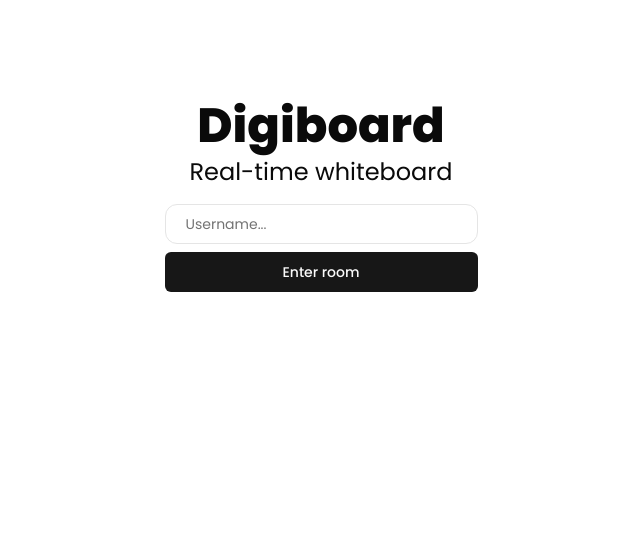
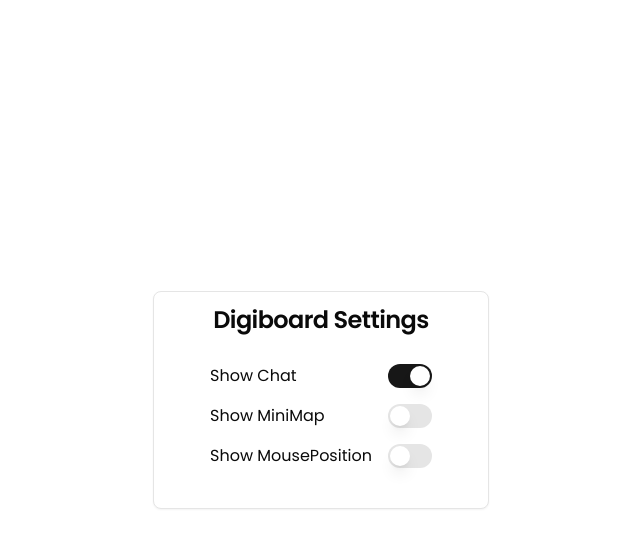
Before and after one commit to Shishir435/digiboard, a Next.js app: page /settings in a window 1280 px wide. Shown: the top 548 px of the page, without its empty margins (319-959 px from the left). Built offline with nearby package versions, Linux system fonts and the light colour scheme; no server answers.

Commit message:
add settings

```diff
--- /dev/null
+++ b/app/settings/page.tsx
@@ -0,0 +1,13 @@
+"use client";
+import Settings from "@/modules/room/components/Settings";
+import React from "react";
+
+const SettingsPage = () => {
+  return (
+    <div className="h-screen flex justify-center items-center">
+      <Settings />
+    </div>
+  );
+};
+
+export default SettingsPage;
--- /dev/null
+++ b/common/components/ui/switch.tsx
@@ -0,0 +1,29 @@
+"use client";
+
+import * as React from "react";
+import * as SwitchPrimitives from "@radix-ui/react-switch";
+
+import { cn } from "@/common/lib/utils";
+
+const Switch = React.forwardRef<
+  React.ElementRef<typeof SwitchPrimitives.Root>,
+  React.ComponentPropsWithoutRef<typeof SwitchPrimitives.Root>
+>(({ className, ...props }, ref) => (
+  <SwitchPrimitives.Root
+    className={cn(
+      "peer inline-flex h-6 w-11 shrink-0 cursor-pointer items-center rounded-full border-2 border-transparent transition-colors focus-visible:outline-none focus-visible:ring-2 focus-visible:ring-ring focus-visible:ring-offset-2 focus-visible:ring-offset-background disabled:cursor-not-allowed disabled:opacity-50 data-[state=checked]:bg-primary data-[state=unchecked]:bg-input",
+      className
+    )}
+    {...props}
+    ref={ref}
+  >
+    <SwitchPrimitives.Thumb
+      className={cn(
+        "pointer-events-none block h-5 w-5 rounded-full bg-background shadow-lg ring-0 transition-transform data-[state=checked]:translate-x-5 data-[state=unchecked]:translate-x-0"
+      )}
+    />
+  </SwitchPrimitives.Root>
+));
+Switch.displayName = SwitchPrimitives.Root.displayName;
+
+export { Switch };
--- /dev/null
+++ b/modules/room/components/Settings.tsx
@@ -0,0 +1,50 @@
+"use client";
+import { Card, CardContent, CardTitle } from "@/common/components/ui/card";
+import { Switch } from "@/common/components/ui/switch";
+import { useSetSettings, useSettingsValue } from "@/common/recoil/settings";
+import React from "react";
+
+const Settings = () => {
+  const { showChat, showMiniMap, showMousePosition } = useSettingsValue();
+  const setSettings = useSetSettings();
+
+  return (
+    <Card className="px-8 py-4">
+      <CardTitle className="text-center">Digiboard Settings</CardTitle>
+      <CardContent className="flex flex-col gap-4 mt-8">
+        <div className="flex gap-4 justify-between">
+          <p>Show Chat</p>
+          <Switch
+            checked={showChat}
+            onCheckedChange={() =>
+              setSettings((prev) => ({ ...prev, showChat: !showChat }))
+            }
+          />
+        </div>
+        <div className="flex gap-4 justify-between">
+          <p>Show MiniMap</p>
+          <Switch
+            checked={showMiniMap}
+            onCheckedChange={() =>
+              setSettings((prev) => ({ ...prev, showMiniMap: !showMiniMap }))
+            }
+          />
+        </div>
+        <div className="flex gap-4 justify-between">
+          <p>Show MousePosition</p>
+          <Switch
+            checked={showMousePosition}
+            onCheckedChange={() =>
+              setSettings((prev) => ({
+                ...prev,
+                showMousePosition: !showMousePosition,
+              }))
+            }
+          />
+        </div>
+      </CardContent>
+    </Card>
+  );
+};
+
+export default Settings;
--- /dev/null
+++ b/modules/room/modals/SettingsModal.tsx
@@ -0,0 +1,18 @@
+import { useModal } from "@/common/recoil/modals";
+import React from "react";
+import { AiOutlineClose } from "react-icons/ai";
+import Settings from "../components/Settings";
+
+const SettingsModal = () => {
+  const { closeModal } = useModal();
+  return (
+    <div className="relative flex flex-col items-center rounded-md bg-white p-10">
+      <button onClick={closeModal} className="absolute top-5 right-5">
+        <AiOutlineClose />
+      </button>
+      <Settings />
+    </div>
+  );
+};
+
+export default SettingsModal;
```
